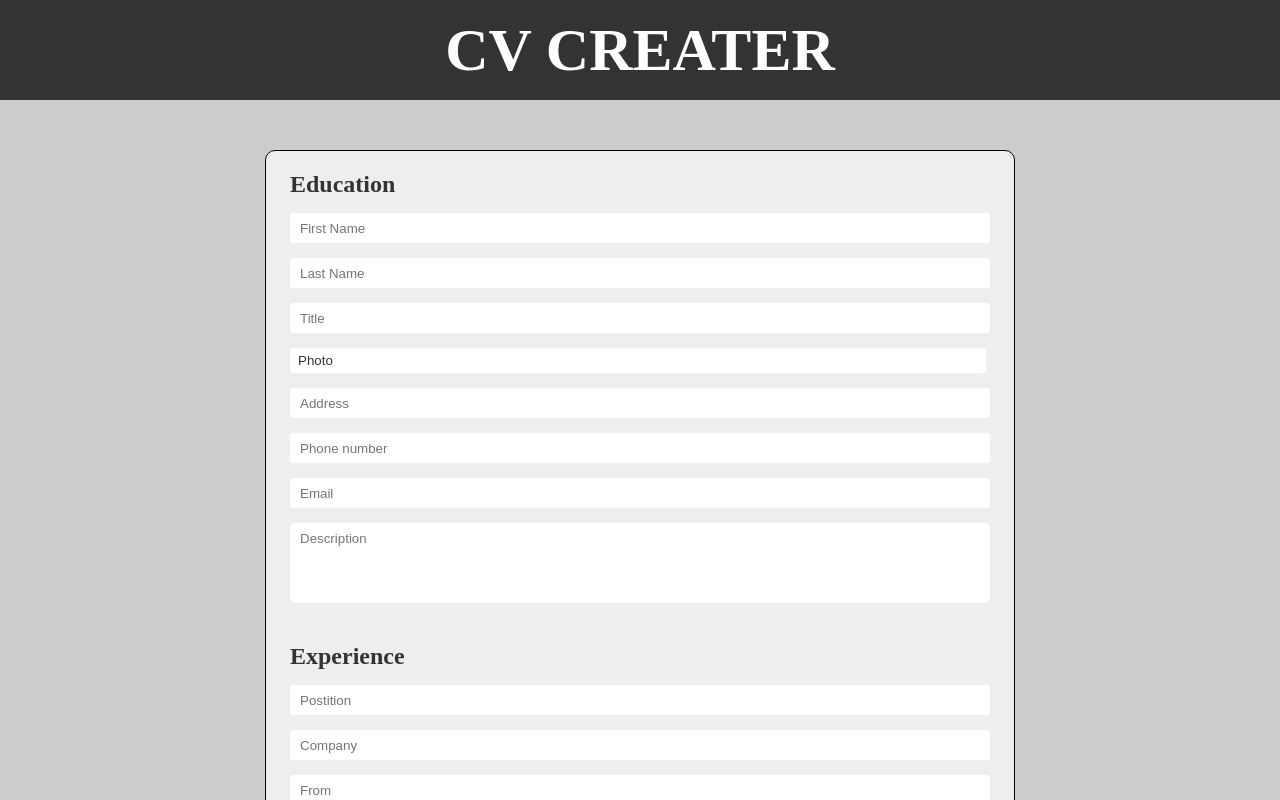
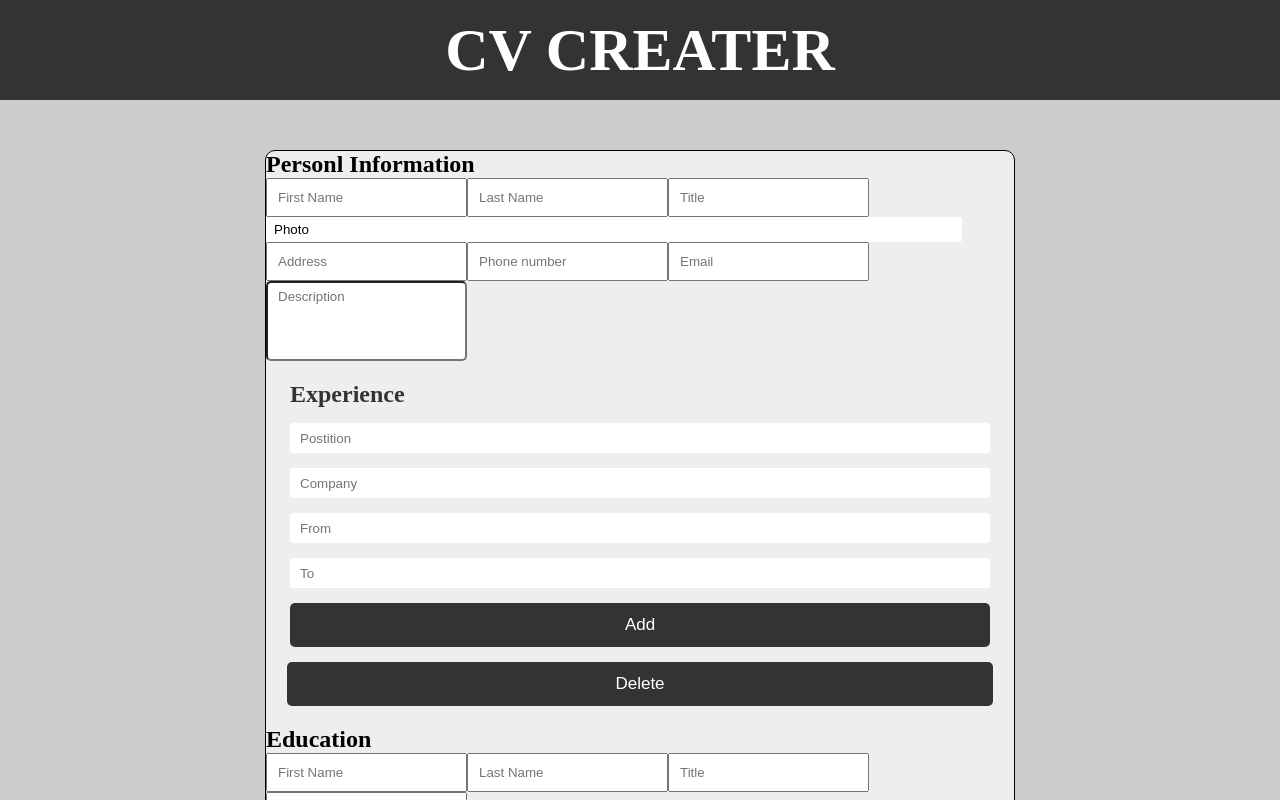
Before and after one commit to sumitshinde-84/cv-project, a React (Create React App) app: page / in a window 1280 px wide. Shown: the top 800 px of the page. Built offline with nearby package versions, Linux system fonts and the light colour scheme.

Commit message:
before commit

```diff
--- a/src/components/Form_Component/education.js
+++ b/src/components/Form_Component/education.js
@@ -16,11 +16,8 @@ render(){
             <input type="text" className="input" id="FirstName" placeholder="First Name"/>
             <input type="text" className="input" id="LastName" placeholder="Last Name"/>
             <input type="text" className="input" id="Title" placeholder="Title"/>
-            <input class="custom-file-input" type="file"/>
             <input type="text" className="input" id="Address" placeholder="Address"/>
-            <input type="tel" className="input" id="Phone" placeholder="Phone number"/>
-            <input type="email" className="input" id="Email" placeholder="Email"/>
-            <input type="text" className="input" id="Description" placeholder="Description"/>
+
 
         </div>
     )
--- a/src/components/Form_Component/personalInfo.js
+++ b/src/components/Form_Component/personalInfo.js
@@ -0,0 +1,34 @@
+import React from "react";
+import "./style/personal_info.css"
+
+class PersonlInfo extends React.Component{
+
+
+
+
+
+render(){
+
+
+    return(
+        <div className="personal_info">
+            <h2>Personl Information</h2>
+            <input type="text" className="input" id="FirstName" placeholder="First Name"/>
+            <input type="text" className="input" id="LastName" placeholder="Last Name"/>
+            <input type="text" className="input" id="Title" placeholder="Title"/>
+            <input class="custom-file-input" type="file"/>
+            <input type="text" className="input" id="Address" placeholder="Address"/>
+            <input type="tel" className="input" id="Phone" placeholder="Phone number"/>
+            <input type="email" className="input" id="Email" placeholder="Email"/>
+            <input type="text" className="input" id="Description" placeholder="Description"/>
+
+        </div>
+    )
+}
+
+
+
+}
+
+
+export default PersonlInfo
--- a/src/components/Form_Component/style/experience.css
+++ b/src/components/Form_Component/style/experience.css
@@ -1,4 +1,4 @@
-.education{
+.experience{
     display: flex;
     flex-direction: column;
     width: 40vw;
@@ -10,7 +10,7 @@
 }
 
 
-.education .input{
+.experience .input{
     width: 700px;
     height: 30px;
     background-color: white;
@@ -19,47 +19,65 @@
 
 }
 
+#Description{
+
+  height: 80px;
+  border-radius: 5px;
+
+}
+
+#Description{
+
+
+  padding-bottom: 50px;
+
+}
+
+#Description:placeholder-shown{
+
+  height: 80px;
+  border-radius: 5px;
+  text-align: left;
+  padding-bottom: 60px;
+
+}
+
 .input:placeholder-shown{
     padding: 10px;
 }
+
+.custom-file-input::-webkit-file-upload-button {
+    visibility: hidden;
+  }
+  .custom-file-input{
+    width: 700px;
+  }
+
+  .custom-file-input::before {
+    content: 'Photo';
+    width: 680px;
+    display: inline-block;
+    background: white;
+    border: none;
+    border-radius: 3px;
+    padding: 5px 8px;
+    outline: none;
+    white-space: nowrap;
+    -webkit-user-select: none;
+    cursor: pointer;
+
+
+    font-size: 10pt;
+  }
+  .custom-file-input:hover::before {
+    border-color: black;
+  }
+  .custom-file-input:active::before {
+    background: -webkit-linear-gradient(top, #e3e3e3, #f9f9f9);
+  }
+
 
 .experience h2{
     width: 700px;
     text-align: left;
 }
-
-.add{
-    padding: 12px 335px;
-    background-color: rgb(51, 51, 51);
-    color: white;
-    border: none;
-    border-radius: 5px;
-    font-size: 17px;
-  }
-
-  .add:hover{
-    padding: 12px 335px;
-    background-color: rgb(41, 41, 41);
-    color: white;
-    border: none;
-    border-radius: 5px;
-    font-size: 17px;
-  }
-
-  .delete{
-    padding: 12px 328px;
-    background-color: rgb(51, 51, 51);
-    color: white;
-    border: none;
-    border-radius: 5px;
-    font-size: 17px;
-  }
-
-  .delete:hover{
-    padding: 12px 328px;
-    background-color: rgb(41, 41, 41);
-    color: white;
-    border: none;
-    border-radius: 5px;
-    font-size: 17px;
-  }
--- /dev/null
+++ b/src/components/Form_Component/style/personal_info.css
@@ -0,0 +1,65 @@
+.person_info{
+    display: flex;
+    flex-direction: column;
+    width: 40vw;
+    gap: 15px;
+    align-items: center;
+    padding: 20px;
+    color:  rgb(51, 51, 51);
+    text-align: left;
+}
+
+
+.person_info .input{
+    width: 700px;
+    height: 30px;
+    background-color: white;
+    border: none;
+    border-radius: 3px;
+
+}
+
+.input:placeholder-shown{
+    padding: 10px;
+}
+
+.experience h2{
+    width: 700px;
+    text-align: left;
+}
+
+.add{
+    padding: 12px 335px;
+    background-color: rgb(51, 51, 51);
+    color: white;
+    border: none;
+    border-radius: 5px;
+    font-size: 17px;
+  }
+
+  .add:hover{
+    padding: 12px 335px;
+    background-color: rgb(41, 41, 41);
+    color: white;
+    border: none;
+    border-radius: 5px;
+    font-size: 17px;
+  }
+
+  .delete{
+    padding: 12px 328px;
+    background-color: rgb(51, 51, 51);
+    color: white;
+    border: none;
+    border-radius: 5px;
+    font-size: 17px;
+  }
+
+  .delete:hover{
+    padding: 12px 328px;
+    background-color: rgb(41, 41, 41);
+    color: white;
+    border: none;
+    border-radius: 5px;
+    font-size: 17px;
+  }
--- a/src/components/form.js
+++ b/src/components/form.js
@@ -1,8 +1,9 @@
 import React from "react";
-import Education from "./Form_Component/education";
+import  Education from "./Form_Component/education";
 import "./styles/Form.css"
 import "./Form_Component/experience"
 import Experience from "./Form_Component/experience";
+import PersonlInfo from "./Form_Component/personalInfo";
 class Form extends React.Component{
 
 
@@ -11,8 +12,9 @@ render(){
 
     return(
         <div className="Form">
+            <PersonlInfo/>
+            <Experience/>
             <Education/>
-            <Experience/>
         </div>
 
     )
```
Also changed, not shown: src/components/Form_Component/style/education.css (indentation only).
